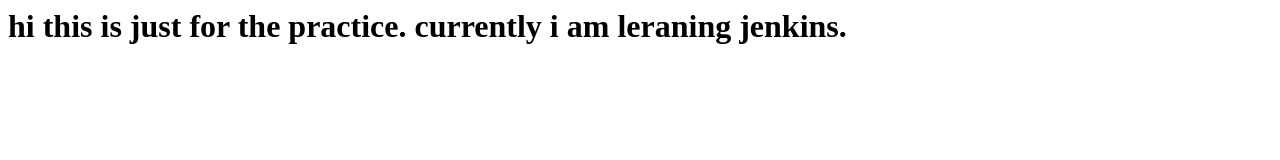
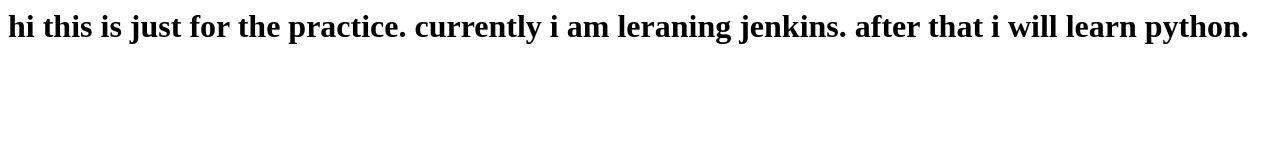
Before and after one commit to punitsaini312/demo-repository, a plain HTML site: page index.html in a window 1280 px wide. Drawn offline with Linux system fonts and the light colour scheme.

Commit message:
Update index.html

```diff
--- a/index.html
+++ b/index.html
@@ -1 +1 @@
-<h1> hi this is just for the practice. currently i am leraning jenkins. </h1>
+<h1> hi this is just for the practice. currently i am leraning jenkins. after that i will learn python. </h1>
```
